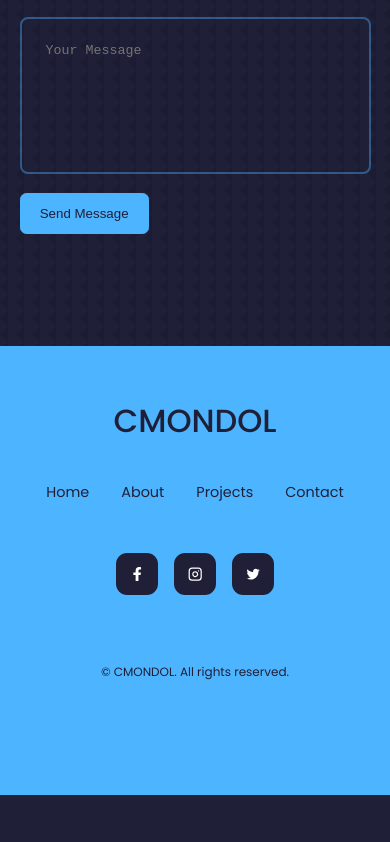
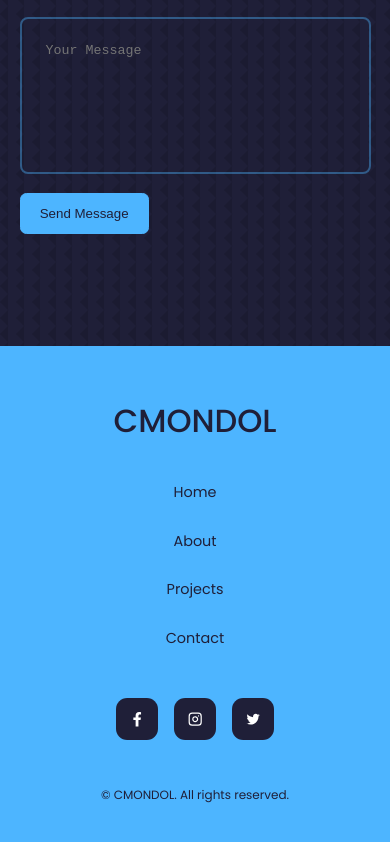
Before and after one commit to chinmoymondol46/Portfolio, a React (Create React App) app: page / in a window 390 px wide. Shown: the part 5450-6292 px from the top of the page. Before the commit the page ends 6245 px from the top, so only its background shows below. Built offline with nearby package versions, Linux system fonts and the light colour scheme.

Commit message:
Made the footer component responsive

```diff
--- a/src/components/footer/footer.css
+++ b/src/components/footer/footer.css
@@ -51,3 +51,15 @@ footer a {
     margin-bottom: 4rem;
     color: var(--color-bg);
 }
+
+/* ========== MEDIA QURIES (SMALL DEVICES) ========== */
+@media screen and (max-width: 600px) {
+    .permalinks {
+        flex-direction: column;
+        gap: 1.5rem;
+    }
+
+    .footer__socials {
+        margin-bottom: 2.6rem;
+    }
+}
```
